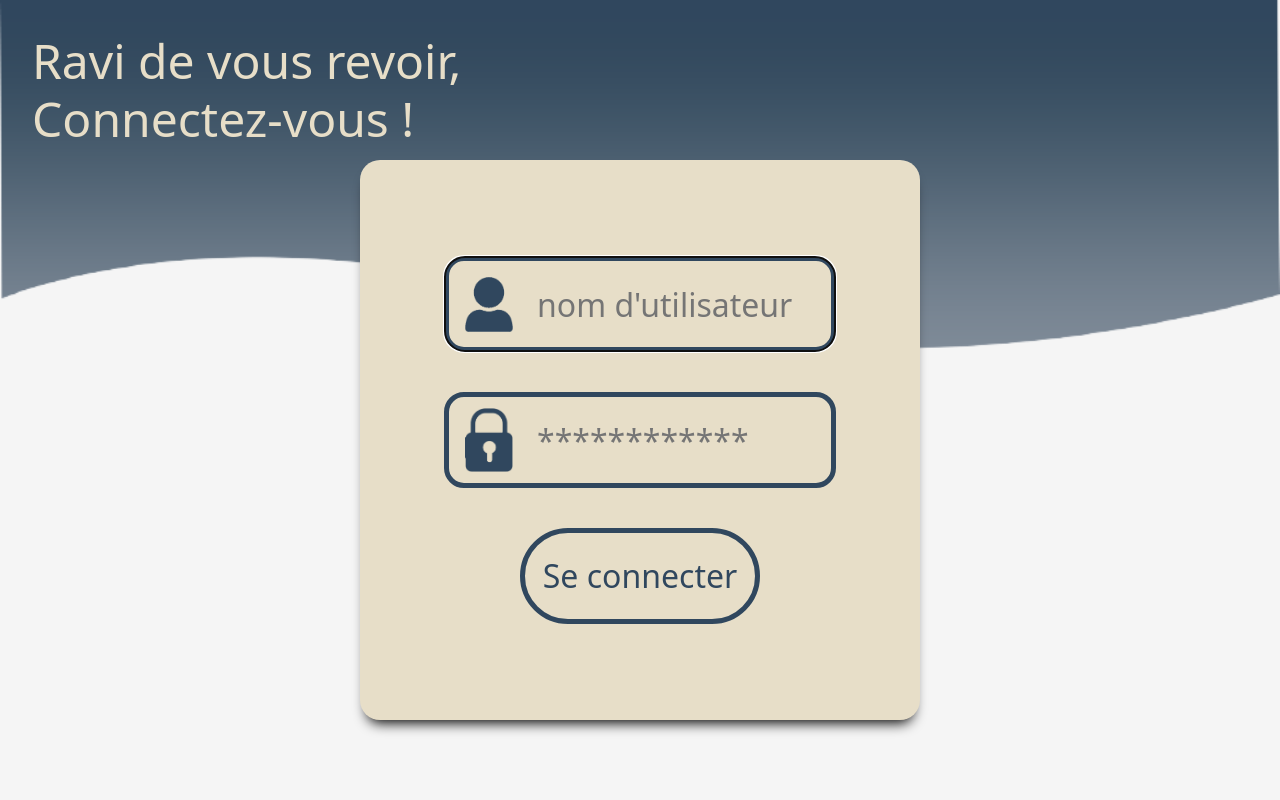
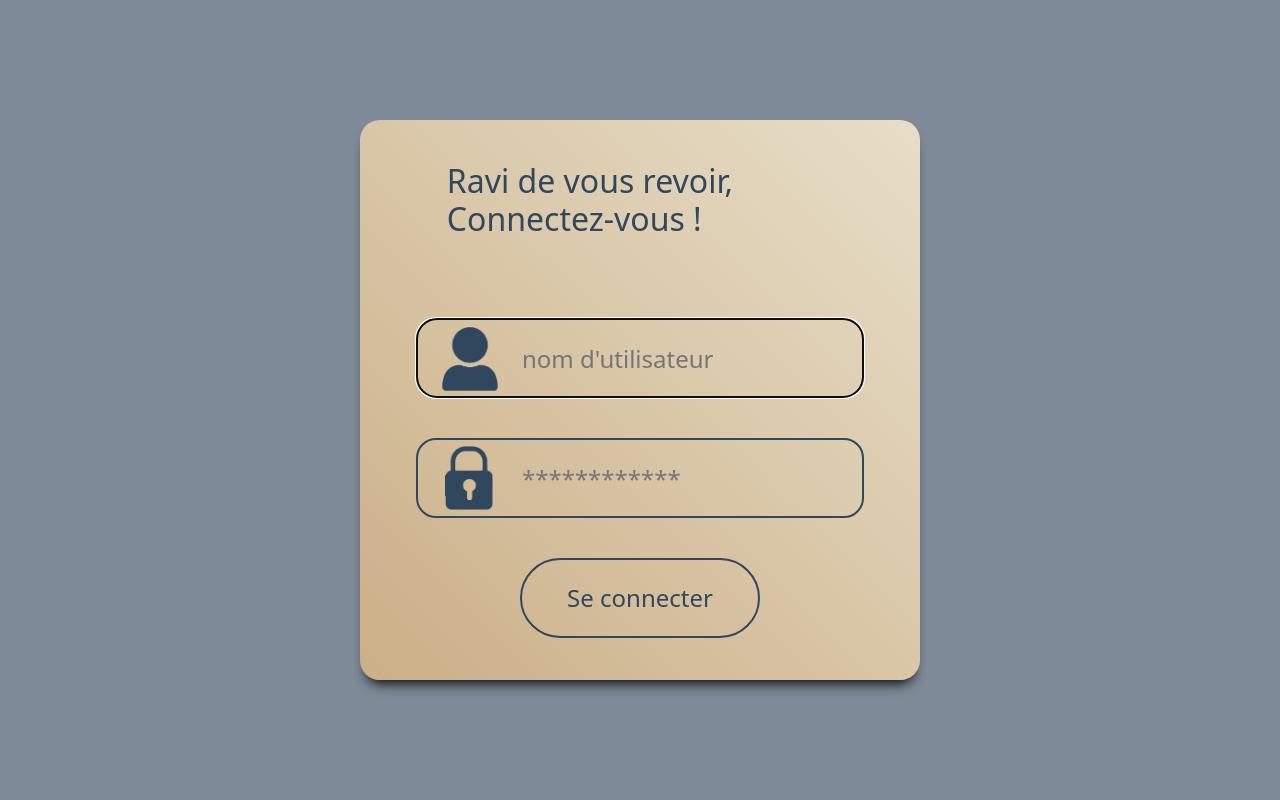
Before and after one commit to 080000101/NeomaProject, a Symfony app: template templates/security/login.html.twig in a window 1280 px wide. Run offline with Twig, Linux system fonts and the light colour scheme; the template is opened without the code that fills it, so the values that code supplies are empty; style sheets or scripts are compiled from the project's sources; some libraries are stand-ins or nearby versions.

Commit message:
Finish SignupPage

```diff
--- a/assets/styles/Home.scss
+++ b/assets/styles/Home.scss
@@ -72,6 +72,10 @@
 
 .pc-background {
     display: none;
+}
+
+a:hover {
+    color: $secondary-color;
 }
 
 @media (prefers-color-scheme: dark) {
--- a/assets/styles/LogIn.scss
+++ b/assets/styles/LogIn.scss
@@ -25,7 +25,7 @@
 }
 
 .login-form {
-    width: 70%;
+    width: 80%;
 }
 
 .mobile-input {
@@ -36,7 +36,7 @@
     border-radius: 20px;
     margin-bottom: 5rem;
     font-size: 3rem;
-    padding-left: 8rem;
+    padding-left: 7rem;
     color: $secondary-color;
     overflow-x: scroll;
 }
@@ -55,73 +55,53 @@
     display: none;
 }
 
-.wave-login {
-    display: none;
-}
-
-.pc-input {
-    display: none;
-}
-
 
 /*~~~~~~~~~~~~~~~~~~~~~~~~~~~~~~~~~~~~~~~~~~~~Media Query PC~~~~~~~~~~~~~~~~~~~~~~~~~~~~~~~~~~~~~~~~~~~~~~~~~~~~~~~~~~~~~~*/
 
 
 @media screen and (min-width: 1100px) {
     .login-background {
-        background: whitesmoke;
         justify-content: space-between;
         overflow-x: hidden;
+        background: $fourth-color;
     }
     .logo-login {
         display: none;
     }
-    .mobile-input {
-        display: none;
+    .login-form-background {
+        justify-content: center;
+        height: 100%;
+    }
+    .login-form-container {
+        background: linear-gradient(45deg, rgba(203,175,135,1) 0%, rgba(231,222,200,1) 100%);
+        box-shadow: 0px 10px 13px -7px #000000, 5px 5px 15px 5px rgba(0,0,0,0);
+        height: 70%;
+        width: 35rem;
+        justify-content: center;
+        border-radius: 20px;
     }
     .login-btn {
-        height: 6rem;
+        height: 5rem;
         width: 15rem;
-        border: 5px solid $main-color;
+        font-size: 1.5rem;
+        border: 2px solid $main-color;
         color: $main-color;
-        font-size: 2rem;
     }
-    .login-form-container {
-        display: flex;
-        flex-direction: column;
-        align-items: center;
-        background: $secondary-color;
-        box-shadow: 0px 10px 13px -7px #000000, 5px 5px 15px 5px rgba(0,0,0,0);
-        height: 70%;
-        justify-content: center;
-        position: fixed;
-        top: 10rem;
-        border-radius: 20px;
+    .mobile-input {
+        height: 5rem;
+        margin-bottom: 2.5rem;
+        font-size: 1.5rem;
+        padding-left: 6.5rem;
+        border: 2px solid $main-color;
+        color: $main-color;
     }
     .login-title {
         display: block;
         white-space: pre;
-        position: fixed;
-        top: 2rem;
-        left: 2rem;
-        z-index: 1;
-        color: $secondary-color;
-        font-size: 3rem;
-    }
-    .wave-login {
-        display: block;
-    }
-    .pc-input {
-        display: block;
-        height: 6rem;
-        width: 100%;
-        background-color: transparent;
-        border: 5px solid $main-color;
-        border-radius: 20px;
-        margin-bottom: 2.5rem;
+        color: $main-color;
         font-size: 2rem;
-        padding-left: 5.5rem;
-        color: $main-color;
-        overflow-x: scroll;
+        position: relative;
+        margin-bottom: 5rem;
+        padding-right: 100px;
     }
 }
--- a/templates/contact/index.html.twig
+++ b/templates/contact/index.html.twig
@@ -31,6 +31,9 @@
 
         <a class="create-btn" href="{{ path('contact_new') }}">+</a>
 
+        {% if app.user %}<a class="deconnexion" href="{{ path('app_logout') }}">Déconnexion</a>{% endif %}
+
+
     </div>
 
 {% endblock %}
--- a/templates/security/login.html.twig
+++ b/templates/security/login.html.twig
@@ -4,6 +4,9 @@
 
 {% block body %}
 <form method="post">
+
+    <div class="login-background">
+
         {% if error %}
             <div class="alert alert-danger">{{ error.messageKey|trans(error.messageData, 'security') }}</div>
         {% endif %}
@@ -14,38 +17,24 @@
             </div>
         {% endif %}
 
-    <h1 class="login-title">Ravi de vous revoir,
-Connectez-vous !</h1>
+        <div class="login-form-background">
 
-    <div class="login-background">
-
-        <img class="wave-login" src="{{ asset('build/images/wave.png') }}" alt="ACME wave login">
-
-        <div class="login-form-background">
             <img class="logo-login" src="{{ asset('build/images/logo-login.png') }}" alt="ACME logo login">
 
             <div class="login-form-container">
 
+                <h1 class="login-title">Ravi de vous revoir,
+Connectez-vous !</h1>
+
                 <div class="login-form">
                     <div>
                         <input class="mobile-input" type="email" value="{{ last_username }}" name="email" id="inputEmail" placeholder="nom d'utilisateur"
-                        style="background-image: url('{{ asset('build/images/profil-beige.png') }}'); background-repeat: no-repeat; background-size: 4rem; background-position: left 2rem center;"
+                        style="background-image: url('{{ asset('build/images/profil-bleu.png') }}'); background-repeat: no-repeat; background-size: 3.5rem; background-position: left 1.5rem center;"
                         autocomplete="email" required autofocus>
                     </div>
                     <div>
                         <input class="mobile-input" type="password" name="password" id="inputPassword" placeholder="************"
-                        style="background-image: url('{{ asset('build/images/password-beige.png') }}'); background-repeat: no-repeat; background-size: 3.5rem; background-position: left 2.4rem center;"
-                        autocomplete="current-password" required>
-                    </div>
-
-                    <div>
-                        <input class="pc-input" type="email" value="{{ last_username }}" name="email" id="inputEmail" placeholder="nom d'utilisateur"
-                        style="background-image: url('{{ asset('build/images/profil-bleu.png') }}'); background-repeat: no-repeat; background-size: 3rem; background-position: left 1rem center;"
-                        autocomplete="email" required autofocus>
-                    </div>
-                    <div>
-                        <input class="pc-input" type="password" name="password" id="inputPassword" placeholder="************"
-                        style="background-image: url('{{ asset('build/images/password-bleu.png') }}'); background-repeat: no-repeat; background-size: 3rem; background-position: left 1rem center;"
+                        style="background-image: url('{{ asset('build/images/password-bleu.png') }}'); background-repeat: no-repeat; background-size: 3rem; background-position: left 1.7rem center;"
                         autocomplete="current-password" required>
                     </div>
                 </div>
```
Also changed, not shown: assets/styles/Register.scss (+108 -42 lines), templates/registration/register.html.twig (+12 -2 lines), assets/images/equipes-beige.png (added). Lines whose indentation alone changed are shown as unchanged.
